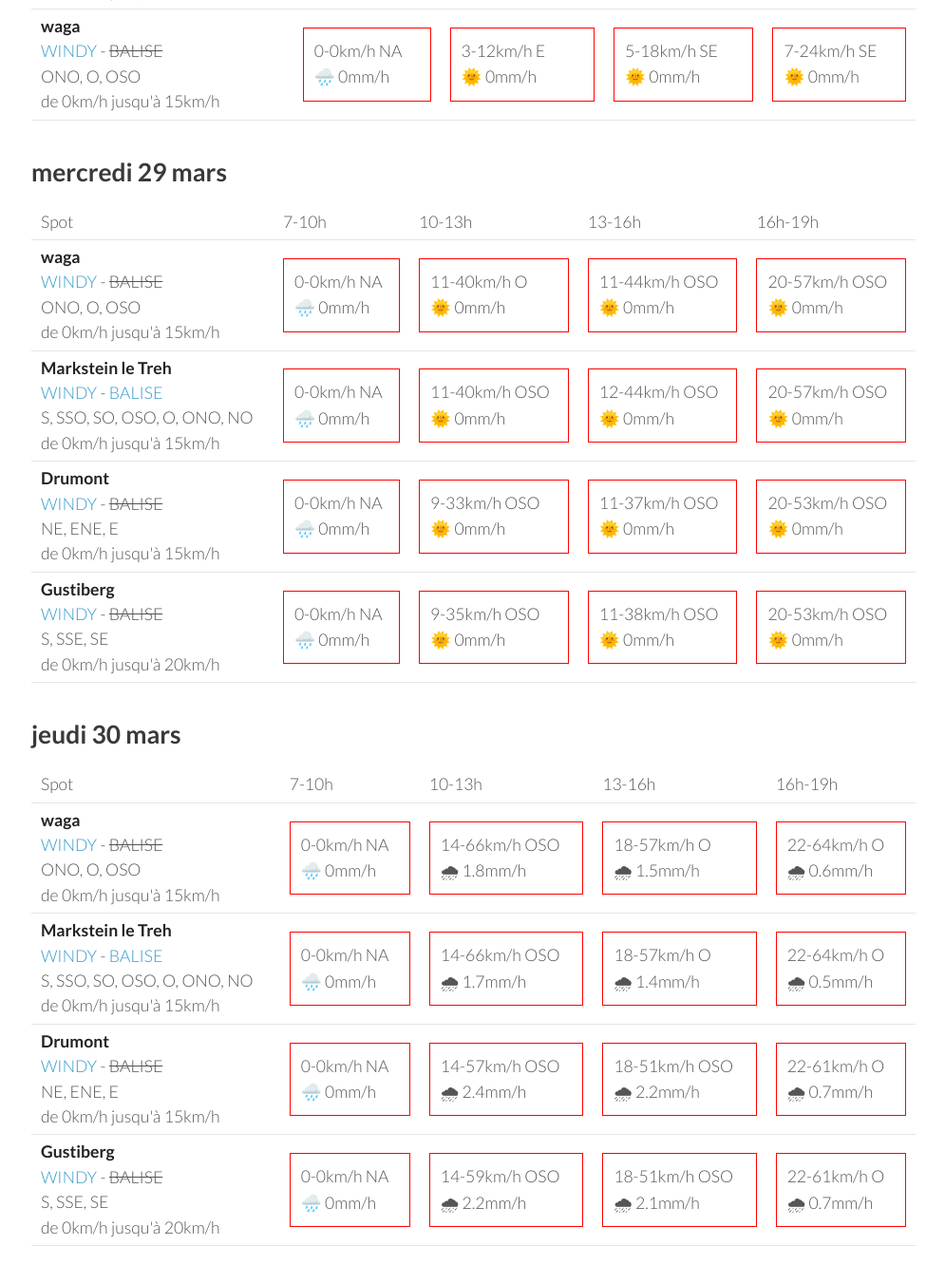
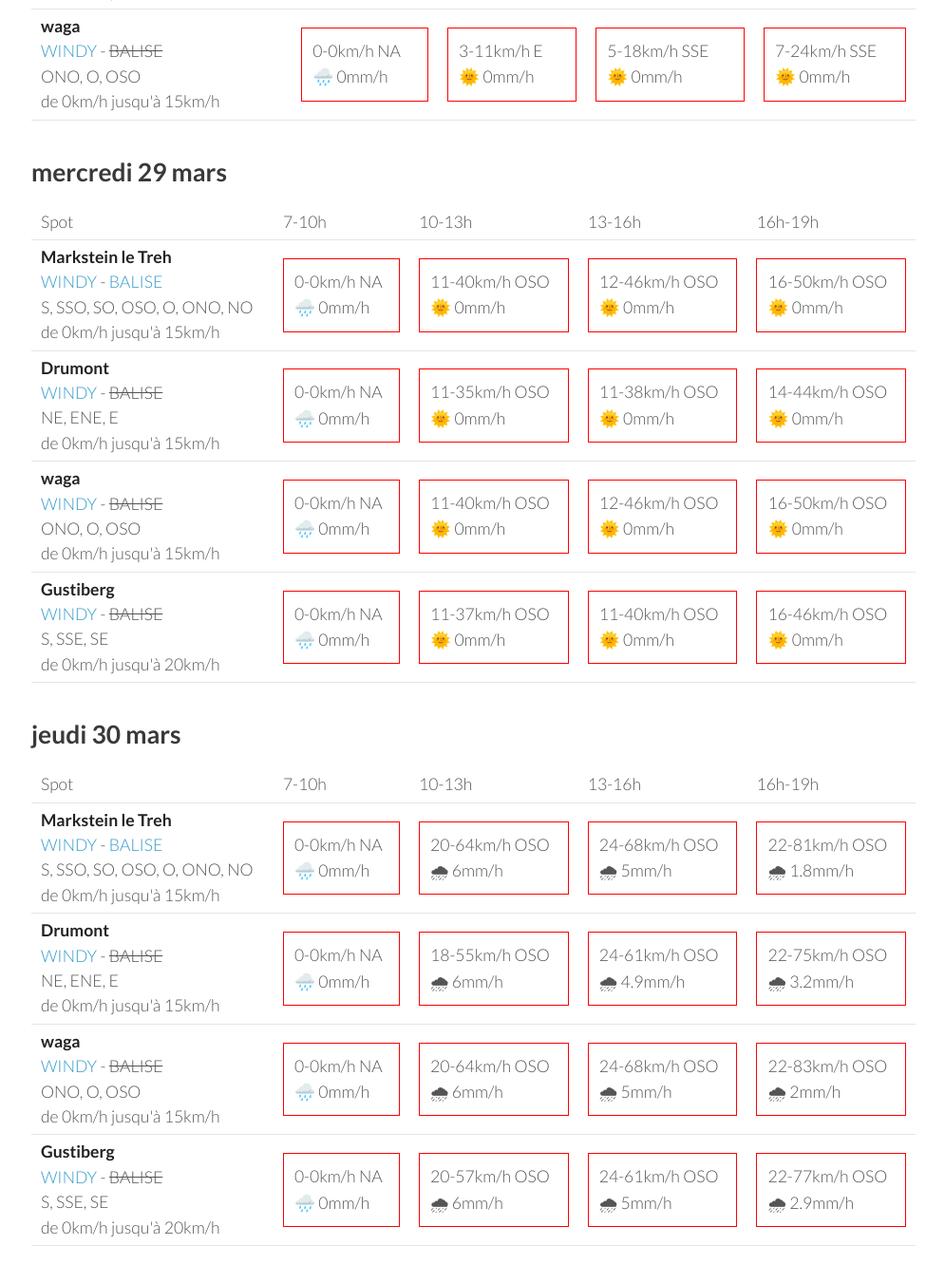
Before and after one commit to parapente-dans-le-nord/parapente-dans-le-nord.github.io, a Jekyll site: the page built from vosges.markdown, in a window 1280 px wide and 1400 px high, scrolled down 1892 px. Shown: the top 1351 px of the window at 95% size, without its empty margins (25-1020 px from the left). Built offline with Jekyll 4.4.1, drawn with Linux system fonts in a browser that asks for light colours; some of the changed text lies outside the part shown.

Commit message:
update index.markdown

```diff
--- a/vosges.markdown
+++ b/vosges.markdown
@@ -129,36 +129,36 @@ page mise à jour le dimanche 26 mars 06:16
         <td><strong>Gustiberg</strong><br><a href="https://windy.com/47.894/6.934?47.891,6.934,15,m:eYYagmI">WINDY</a> - <span class="no-balise"> BALISE </span><br> <span class="vent-favorable">S, SSE, SE</span><br><span class="force-vent">de 0km/h jusqu'à 20km/h</span> </td>
 
             <td><div class="not-flyable"><p>0-0km/h NA</p><p>🌧️ 0mm/h</p></div></td>
-            <td><div class="not-flyable"><p>5-12km/h ESE</p><p>🌞 0mm/h</p></div></td>
-            <td><div class="flyable"><p>5-18km/h SE</p><p>🌞 0mm/h</p></div></td>
-            <td><div class="not-flyable"><p>7-22km/h SE</p><p>🌞 0mm/h</p></div></td>
+            <td><div class="not-flyable"><p>5-11km/h E</p><p>🌞 0mm/h</p></div></td>
+            <td><div class="flyable"><p>5-18km/h SSE</p><p>🌞 0mm/h</p></div></td>
+            <td><div class="not-flyable"><p>7-24km/h SSE</p><p>🌞 0mm/h</p></div></td>
+
+    </tr>
+<tr>
+        <td><strong>Drumont</strong><br><a href="https://windy.com/47.898/6.919?47.687,6.919,9,m:eYYagmG">WINDY</a> - <span class="no-balise"> BALISE </span><br> <span class="vent-favorable">NE, ENE, E</span><br><span class="force-vent">de 0km/h jusqu'à 15km/h</span> </td>
+
+            <td><div class="not-flyable"><p>0-0km/h NA</p><p>🌧️ 0mm/h</p></div></td>
+            <td><div class="flyable"><p>5-11km/h E</p><p>🌞 0mm/h</p></div></td>
+            <td><div class="not-flyable"><p>5-18km/h SSE</p><p>🌞 0mm/h</p></div></td>
+            <td><div class="not-flyable"><p>7-24km/h SSE</p><p>🌞 0mm/h</p></div></td>
 
     </tr>
 <tr>
         <td><strong>Markstein le Treh</strong><br><a href="https://windy.com/47.926/7.012?47.505,7.012,8,m:eY1agmQ">WINDY</a> - <span class=""><a href="http://www.balisemeteo.com/balise.php?idBalise=136">BALISE</a> </span><br> <span class="vent-favorable">S, SSO, SO, OSO, O, ONO, NO</span><br><span class="force-vent">de 0km/h jusqu'à 15km/h</span> </td>
 
             <td><div class="not-flyable"><p>0-0km/h NA</p><p>🌧️ 0mm/h</p></div></td>
-            <td><div class="not-flyable"><p>3-12km/h ESE</p><p>🌞 0mm/h</p></div></td>
-            <td><div class="not-flyable"><p>5-18km/h SE</p><p>🌞 0mm/h</p></div></td>
-            <td><div class="not-flyable"><p>5-22km/h SE</p><p>🌞 0mm/h</p></div></td>
-
-    </tr>
-<tr>
-        <td><strong>Drumont</strong><br><a href="https://windy.com/47.898/6.919?47.687,6.919,9,m:eYYagmG">WINDY</a> - <span class="no-balise"> BALISE </span><br> <span class="vent-favorable">NE, ENE, E</span><br><span class="force-vent">de 0km/h jusqu'à 15km/h</span> </td>
-
-            <td><div class="not-flyable"><p>0-0km/h NA</p><p>🌧️ 0mm/h</p></div></td>
-            <td><div class="not-flyable"><p>5-12km/h ESE</p><p>🌞 0mm/h</p></div></td>
-            <td><div class="not-flyable"><p>5-18km/h SE</p><p>🌞 0mm/h</p></div></td>
-            <td><div class="not-flyable"><p>5-22km/h SE</p><p>🌞 0mm/h</p></div></td>
+            <td><div class="not-flyable"><p>3-11km/h E</p><p>🌞 0mm/h</p></div></td>
+            <td><div class="not-flyable"><p>5-18km/h SSE</p><p>🌞 0mm/h</p></div></td>
+            <td><div class="not-flyable"><p>7-24km/h SSE</p><p>🌞 0mm/h</p></div></td>
 
     </tr>
 <tr>
         <td><strong>waga</strong><br><a href="https://windy.com/47.903/6.996?47.900,6.983,15">WINDY</a> - <span class="no-balise"> BALISE </span><br> <span class="vent-favorable">ONO, O, OSO</span><br><span class="force-vent">de 0km/h jusqu'à 15km/h</span> </td>
 
             <td><div class="not-flyable"><p>0-0km/h NA</p><p>🌧️ 0mm/h</p></div></td>
-            <td><div class="not-flyable"><p>3-12km/h E</p><p>🌞 0mm/h</p></div></td>
-            <td><div class="not-flyable"><p>5-18km/h SE</p><p>🌞 0mm/h</p></div></td>
-            <td><div class="not-flyable"><p>7-24km/h SE</p><p>🌞 0mm/h</p></div></td>
+            <td><div class="not-flyable"><p>3-11km/h E</p><p>🌞 0mm/h</p></div></td>
+            <td><div class="not-flyable"><p>5-18km/h SSE</p><p>🌞 0mm/h</p></div></td>
+            <td><div class="not-flyable"><p>7-24km/h SSE</p><p>🌞 0mm/h</p></div></td>
 
     </tr>
 
@@ -178,39 +178,39 @@ page mise à jour le dimanche 26 mars 06:16
       <td>16h-19h</td>
     </tr>
 <tr>
-        <td><strong>waga</strong><br><a href="https://windy.com/47.903/6.996?47.900,6.983,15">WINDY</a> - <span class="no-balise"> BALISE </span><br> <span class="vent-favorable">ONO, O, OSO</span><br><span class="force-vent">de 0km/h jusqu'à 15km/h</span> </td>
-
-            <td><div class="not-flyable"><p>0-0km/h NA</p><p>🌧️ 0mm/h</p></div></td>
-            <td><div class="not-flyable"><p>11-40km/h O</p><p>🌞 0mm/h</p></div></td>
-            <td><div class="not-flyable"><p>11-44km/h OSO</p><p>🌞 0mm/h</p></div></td>
-            <td><div class="not-flyable"><p>20-57km/h OSO</p><p>🌞 0mm/h</p></div></td>
-
-    </tr>
-<tr>
         <td><strong>Markstein le Treh</strong><br><a href="https://windy.com/47.926/7.012?47.505,7.012,8,m:eY1agmQ">WINDY</a> - <span class=""><a href="http://www.balisemeteo.com/balise.php?idBalise=136">BALISE</a> </span><br> <span class="vent-favorable">S, SSO, SO, OSO, O, ONO, NO</span><br><span class="force-vent">de 0km/h jusqu'à 15km/h</span> </td>
 
             <td><div class="not-flyable"><p>0-0km/h NA</p><p>🌧️ 0mm/h</p></div></td>
             <td><div class="not-flyable"><p>11-40km/h OSO</p><p>🌞 0mm/h</p></div></td>
-            <td><div class="not-flyable"><p>12-44km/h OSO</p><p>🌞 0mm/h</p></div></td>
-            <td><div class="not-flyable"><p>20-57km/h OSO</p><p>🌞 0mm/h</p></div></td>
+            <td><div class="not-flyable"><p>12-46km/h OSO</p><p>🌞 0mm/h</p></div></td>
+            <td><div class="not-flyable"><p>16-50km/h OSO</p><p>🌞 0mm/h</p></div></td>
 
     </tr>
 <tr>
         <td><strong>Drumont</strong><br><a href="https://windy.com/47.898/6.919?47.687,6.919,9,m:eYYagmG">WINDY</a> - <span class="no-balise"> BALISE </span><br> <span class="vent-favorable">NE, ENE, E</span><br><span class="force-vent">de 0km/h jusqu'à 15km/h</span> </td>
 
             <td><div class="not-flyable"><p>0-0km/h NA</p><p>🌧️ 0mm/h</p></div></td>
-            <td><div class="not-flyable"><p>9-33km/h OSO</p><p>🌞 0mm/h</p></div></td>
-            <td><div class="not-flyable"><p>11-37km/h OSO</p><p>🌞 0mm/h</p></div></td>
-            <td><div class="not-flyable"><p>20-53km/h OSO</p><p>🌞 0mm/h</p></div></td>
+            <td><div class="not-flyable"><p>11-35km/h OSO</p><p>🌞 0mm/h</p></div></td>
+            <td><div class="not-flyable"><p>11-38km/h OSO</p><p>🌞 0mm/h</p></div></td>
+            <td><div class="not-flyable"><p>14-44km/h OSO</p><p>🌞 0mm/h</p></div></td>
+
+    </tr>
+<tr>
+        <td><strong>waga</strong><br><a href="https://windy.com/47.903/6.996?47.900,6.983,15">WINDY</a> - <span class="no-balise"> BALISE </span><br> <span class="vent-favorable">ONO, O, OSO</span><br><span class="force-vent">de 0km/h jusqu'à 15km/h</span> </td>
+
+            <td><div class="not-flyable"><p>0-0km/h NA</p><p>🌧️ 0mm/h</p></div></td>
+            <td><div class="not-flyable"><p>11-40km/h OSO</p><p>🌞 0mm/h</p></div></td>
+            <td><div class="not-flyable"><p>12-46km/h OSO</p><p>🌞 0mm/h</p></div></td>
+            <td><div class="not-flyable"><p>16-50km/h OSO</p><p>🌞 0mm/h</p></div></td>
 
     </tr>
 <tr>
         <td><strong>Gustiberg</strong><br><a href="https://windy.com/47.894/6.934?47.891,6.934,15,m:eYYagmI">WINDY</a> - <span class="no-balise"> BALISE </span><br> <span class="vent-favorable">S, SSE, SE</span><br><span class="force-vent">de 0km/h jusqu'à 20km/h</span> </td>
 
             <td><div class="not-flyable"><p>0-0km/h NA</p><p>🌧️ 0mm/h</p></div></td>
-            <td><div class="not-flyable"><p>9-35km/h OSO</p><p>🌞 0mm/h</p></div></td>
-            <td><div class="not-flyable"><p>11-38km/h OSO</p><p>🌞 0mm/h</p></div></td>
-            <td><div class="not-flyable"><p>20-53km/h OSO</p><p>🌞 0mm/h</p></div></td>
+            <td><div class="not-flyable"><p>11-37km/h OSO</p><p>🌞 0mm/h</p></div></td>
+            <td><div class="not-flyable"><p>11-40km/h OSO</p><p>🌞 0mm/h</p></div></td>
+            <td><div class="not-flyable"><p>16-46km/h OSO</p><p>🌞 0mm/h</p></div></td>
 
     </tr>
 
@@ -230,39 +230,39 @@ page mise à jour le dimanche 26 mars 06:16
       <td>16h-19h</td>
     </tr>
 <tr>
-        <td><strong>waga</strong><br><a href="https://windy.com/47.903/6.996?47.900,6.983,15">WINDY</a> - <span class="no-balise"> BALISE </span><br> <span class="vent-favorable">ONO, O, OSO</span><br><span class="force-vent">de 0km/h jusqu'à 15km/h</span> </td>
-
-            <td><div class="not-flyable"><p>0-0km/h NA</p><p>🌧️ 0mm/h</p></div></td>
-            <td><div class="not-flyable"><p>14-66km/h OSO</p><p>🌧 1.8mm/h</p></div></td>
-            <td><div class="not-flyable"><p>18-57km/h O</p><p>🌧 1.5mm/h</p></div></td>
-            <td><div class="not-flyable"><p>22-64km/h O</p><p>🌧 0.6mm/h</p></div></td>
-
-    </tr>
-<tr>
         <td><strong>Markstein le Treh</strong><br><a href="https://windy.com/47.926/7.012?47.505,7.012,8,m:eY1agmQ">WINDY</a> - <span class=""><a href="http://www.balisemeteo.com/balise.php?idBalise=136">BALISE</a> </span><br> <span class="vent-favorable">S, SSO, SO, OSO, O, ONO, NO</span><br><span class="force-vent">de 0km/h jusqu'à 15km/h</span> </td>
 
             <td><div class="not-flyable"><p>0-0km/h NA</p><p>🌧️ 0mm/h</p></div></td>
-            <td><div class="not-flyable"><p>14-66km/h OSO</p><p>🌧 1.7mm/h</p></div></td>
-            <td><div class="not-flyable"><p>18-57km/h O</p><p>🌧 1.4mm/h</p></div></td>
-            <td><div class="not-flyable"><p>22-64km/h O</p><p>🌧 0.5mm/h</p></div></td>
+            <td><div class="not-flyable"><p>20-64km/h OSO</p><p>🌧 6mm/h</p></div></td>
+            <td><div class="not-flyable"><p>24-68km/h OSO</p><p>🌧 5mm/h</p></div></td>
+            <td><div class="not-flyable"><p>22-81km/h OSO</p><p>🌧 1.8mm/h</p></div></td>
 
     </tr>
 <tr>
         <td><strong>Drumont</strong><br><a href="https://windy.com/47.898/6.919?47.687,6.919,9,m:eYYagmG">WINDY</a> - <span class="no-balise"> BALISE </span><br> <span class="vent-favorable">NE, ENE, E</span><br><span class="force-vent">de 0km/h jusqu'à 15km/h</span> </td>
 
             <td><div class="not-flyable"><p>0-0km/h NA</p><p>🌧️ 0mm/h</p></div></td>
-            <td><div class="not-flyable"><p>14-57km/h OSO</p><p>🌧 2.4mm/h</p></div></td>
-            <td><div class="not-flyable"><p>18-51km/h OSO</p><p>🌧 2.2mm/h</p></div></td>
-            <td><div class="not-flyable"><p>22-61km/h O</p><p>🌧 0.7mm/h</p></div></td>
+            <td><div class="not-flyable"><p>18-55km/h OSO</p><p>🌧 6mm/h</p></div></td>
+            <td><div class="not-flyable"><p>24-61km/h OSO</p><p>🌧 4.9mm/h</p></div></td>
+            <td><div class="not-flyable"><p>22-75km/h OSO</p><p>🌧 3.2mm/h</p></div></td>
+
+    </tr>
+<tr>
+        <td><strong>waga</strong><br><a href="https://windy.com/47.903/6.996?47.900,6.983,15">WINDY</a> - <span class="no-balise"> BALISE </span><br> <span class="vent-favorable">ONO, O, OSO</span><br><span class="force-vent">de 0km/h jusqu'à 15km/h</span> </td>
+
+            <td><div class="not-flyable"><p>0-0km/h NA</p><p>🌧️ 0mm/h</p></div></td>
+            <td><div class="not-flyable"><p>20-64km/h OSO</p><p>🌧 6mm/h</p></div></td>
+            <td><div class="not-flyable"><p>24-68km/h OSO</p><p>🌧 5mm/h</p></div></td>
+            <td><div class="not-flyable"><p>22-83km/h OSO</p><p>🌧 2mm/h</p></div></td>
 
     </tr>
 <tr>
         <td><strong>Gustiberg</strong><br><a href="https://windy.com/47.894/6.934?47.891,6.934,15,m:eYYagmI">WINDY</a> - <span class="no-balise"> BALISE </span><br> <span class="vent-favorable">S, SSE, SE</span><br><span class="force-vent">de 0km/h jusqu'à 20km/h</span> </td>
 
             <td><div class="not-flyable"><p>0-0km/h NA</p><p>🌧️ 0mm/h</p></div></td>
-            <td><div class="not-flyable"><p>14-59km/h OSO</p><p>🌧 2.2mm/h</p></div></td>
-            <td><div class="not-flyable"><p>18-51km/h OSO</p><p>🌧 2.1mm/h</p></div></td>
-            <td><div class="not-flyable"><p>22-61km/h O</p><p>🌧 0.7mm/h</p></div></td>
+            <td><div class="not-flyable"><p>20-57km/h OSO</p><p>🌧 6mm/h</p></div></td>
+            <td><div class="not-flyable"><p>24-61km/h OSO</p><p>🌧 5mm/h</p></div></td>
+            <td><div class="not-flyable"><p>22-77km/h OSO</p><p>🌧 2.9mm/h</p></div></td>
 
     </tr>
 
```
Also changed, not shown: other parts of vosges.markdown (+1 -1 lines).
